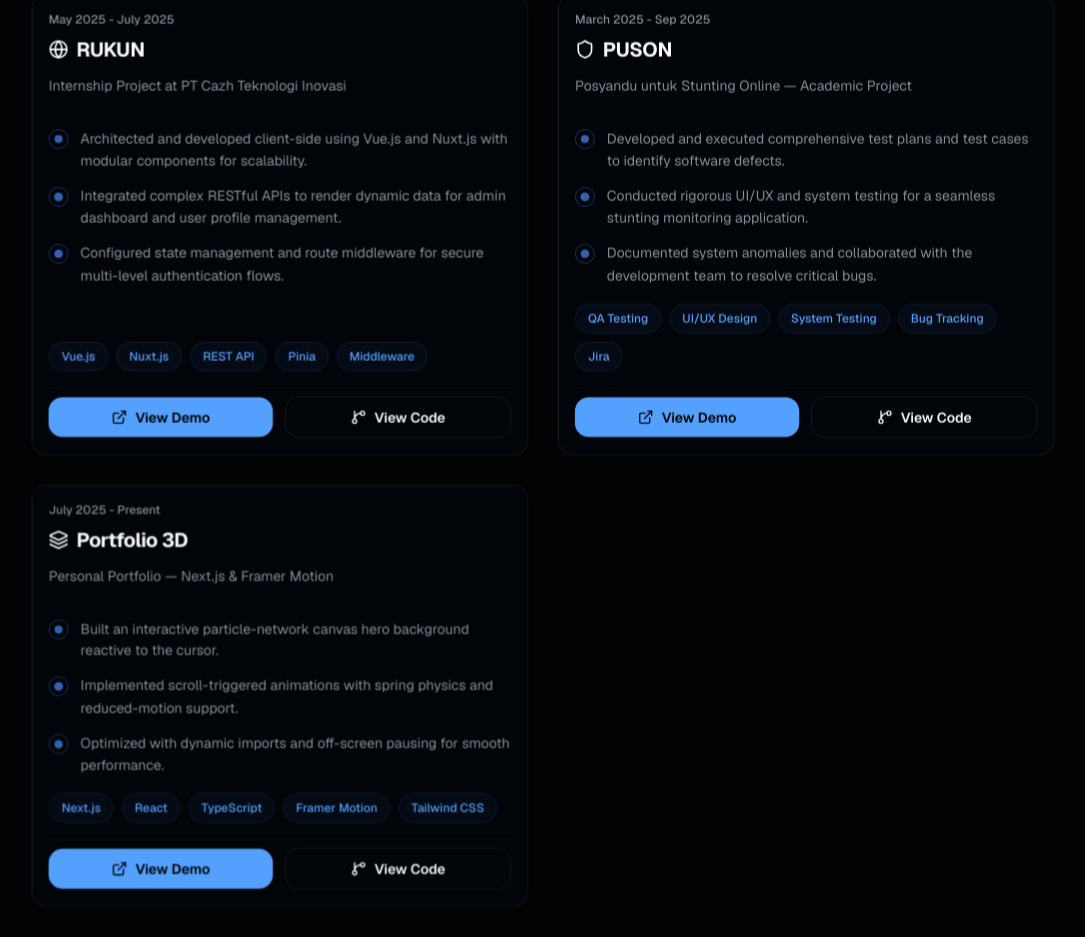
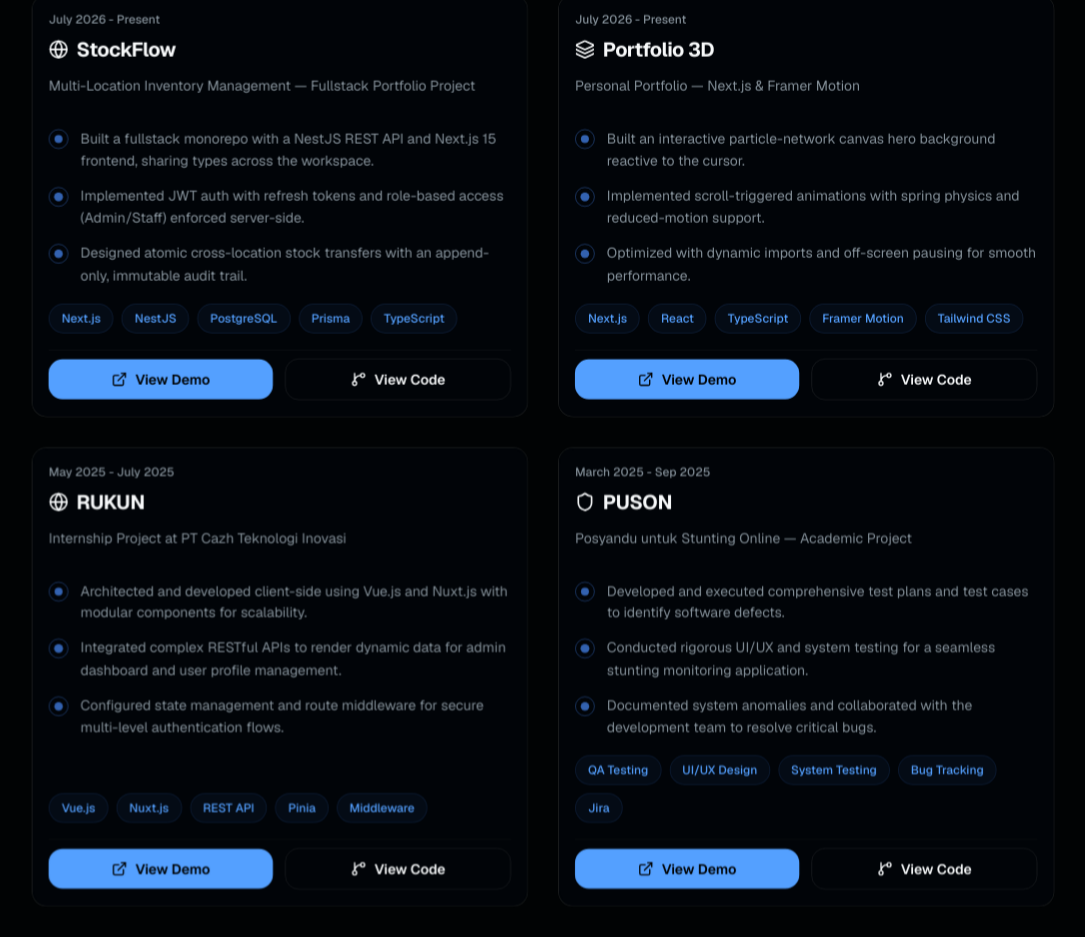
Before and after one commit to Vaninside/portfolio-3d, a Next.js app: page / in a window 1280 px wide. Shown: the part 4580-5517 px from the top of the page, without its empty margins (97-1182 px from the left). Built offline with nearby package versions, Linux system fonts and the light colour scheme.

Commit message:
feat(projects): add StockFlow card, reorder list, wire screenshots + flags

```diff
--- a/components/Projects.tsx
+++ b/components/Projects.tsx
@@ -27,9 +27,41 @@ type ProjectItem = {
   links: { demo: string; github: string };
   color: string;
   icon: keyof typeof iconMap;
+  image?: string;
+  demoAvailable?: boolean;
 };
 
 const projects = [
+  {
+    title: "StockFlow",
+    description: "Multi-Location Inventory Management — Fullstack Portfolio Project",
+    period: "July 2026 - Present",
+    tech: ["Next.js", "NestJS", "PostgreSQL", "Prisma", "TypeScript"],
+    points: [
+      "Built a fullstack monorepo with a NestJS REST API and Next.js 15 frontend, sharing types across the workspace.",
+      "Implemented JWT auth with refresh tokens and role-based access (Admin/Staff) enforced server-side.",
+      "Designed atomic cross-location stock transfers with an append-only, immutable audit trail.",
+    ],
+    links: { demo: "https://stock-flow-web-iota.vercel.app/", github: "https://github.com/Vaninside/Stock-flow" },
+    color: "from-indigo-500 via-blue-500 to-cyan-500",
+    icon: "Globe",
+    image: "/stock-flow.webp",
+  },
+  {
+    title: "Portfolio 3D",
+    description: "Personal Portfolio — Next.js & Framer Motion",
+    period: "July 2026 - Present",
+    tech: ["Next.js", "React", "TypeScript", "Framer Motion", "Tailwind CSS"],
+    points: [
+      "Built an interactive particle-network canvas hero background reactive to the cursor.",
+      "Implemented scroll-triggered animations with spring physics and reduced-motion support.",
+      "Optimized with dynamic imports and off-screen pausing for smooth performance.",
+    ],
+    links: { demo: "#", github: "https://github.com/vaninside/portfolio-3d" },
+    color: "from-violet-500 via-purple-500 to-pink-500",
+    icon: "Layers",
+    image: "/porto.webp",
+  },
   {
     title: "RUKUN",
     description: "Internship Project at PT Cazh Teknologi Inovasi",
@@ -38,11 +70,13 @@ const projects = [
     points: [
       "Architected and developed client-side using Vue.js and Nuxt.js with modular components for scalability.",
       "Integrated complex RESTful APIs to render dynamic data for admin dashboard and user profile management.",
-      "Configured state management and route middleware for secure multi-level authentication flows."
+      "Configured state management and route middleware for secure multi-level authentication flows.",
     ],
     links: { demo: "#", github: "https://github.com/rukun-dev/Rukun" },
     color: "from-blue-500 via-cyan-500 to-blue-600",
-    icon: "Globe"
+    icon: "Globe",
+    image: "/rukun.webp",
+    demoAvailable: false,
   },
   {
     title: "PUSON",
@@ -52,25 +86,13 @@ const projects = [
     points: [
       "Developed and executed comprehensive test plans and test cases to identify software defects.",
       "Conducted rigorous UI/UX and system testing for a seamless stunting monitoring application.",
-      "Documented system anomalies and collaborated with the development team to resolve critical bugs."
+      "Documented system anomalies and collaborated with the development team to resolve critical bugs.",
     ],
     links: { demo: "#", github: "https://github.com/rvnkrwn-dev/PUSON" },
     color: "from-emerald-500 via-teal-500 to-emerald-600",
-    icon: "Shield"
-  },
-  {
-    title: "Portfolio 3D",
-    description: "Personal Portfolio — Next.js & Framer Motion",
-    period: "July 2025 - Present",
-    tech: ["Next.js", "React", "TypeScript", "Framer Motion", "Tailwind CSS"],
-    points: [
-      "Built an interactive particle-network canvas hero background reactive to the cursor.",
-      "Implemented scroll-triggered animations with spring physics and reduced-motion support.",
-      "Optimized with dynamic imports and off-screen pausing for smooth performance.",
-    ],
-    links: { demo: "#", github: "https://github.com/vaninside/portfolio-3d" },
-    color: "from-violet-500 via-purple-500 to-pink-500",
-    icon: "Layers",
+    icon: "Shield",
+    image: "/puson.webp",
+    demoAvailable: false,
   },
 ] as const;
 
```
Also changed, not shown: 1 other file (tests, documents, lock files or other folders).
